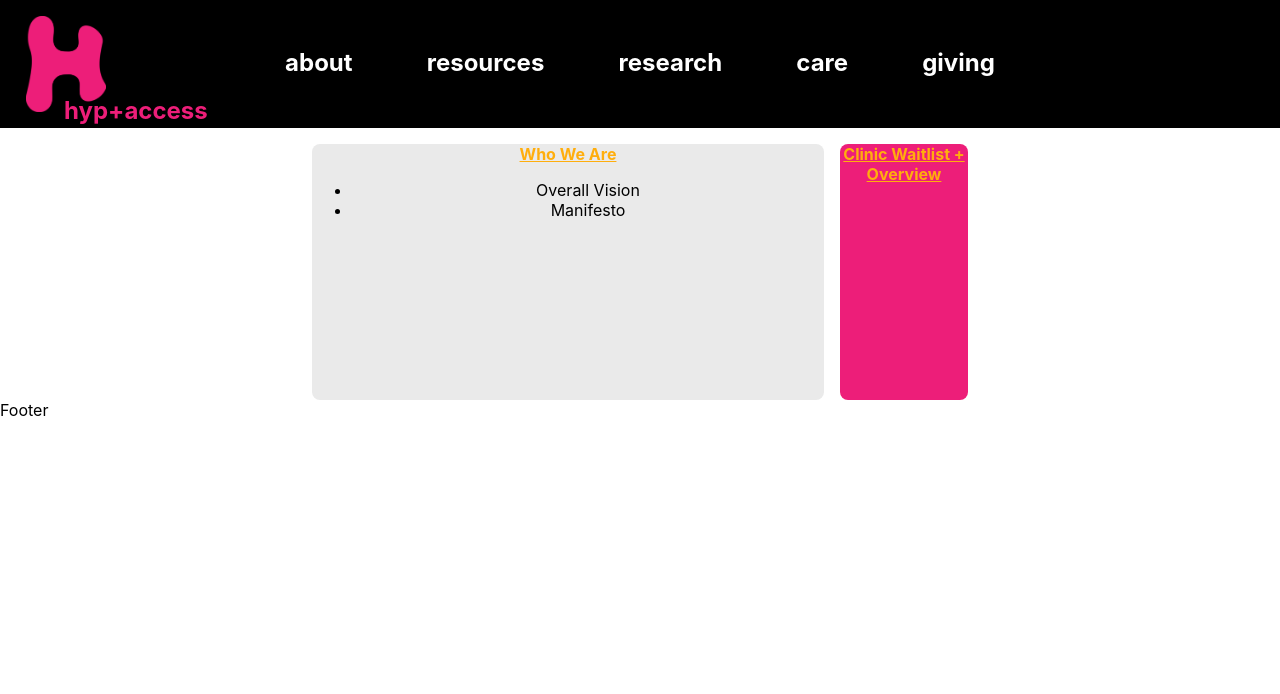
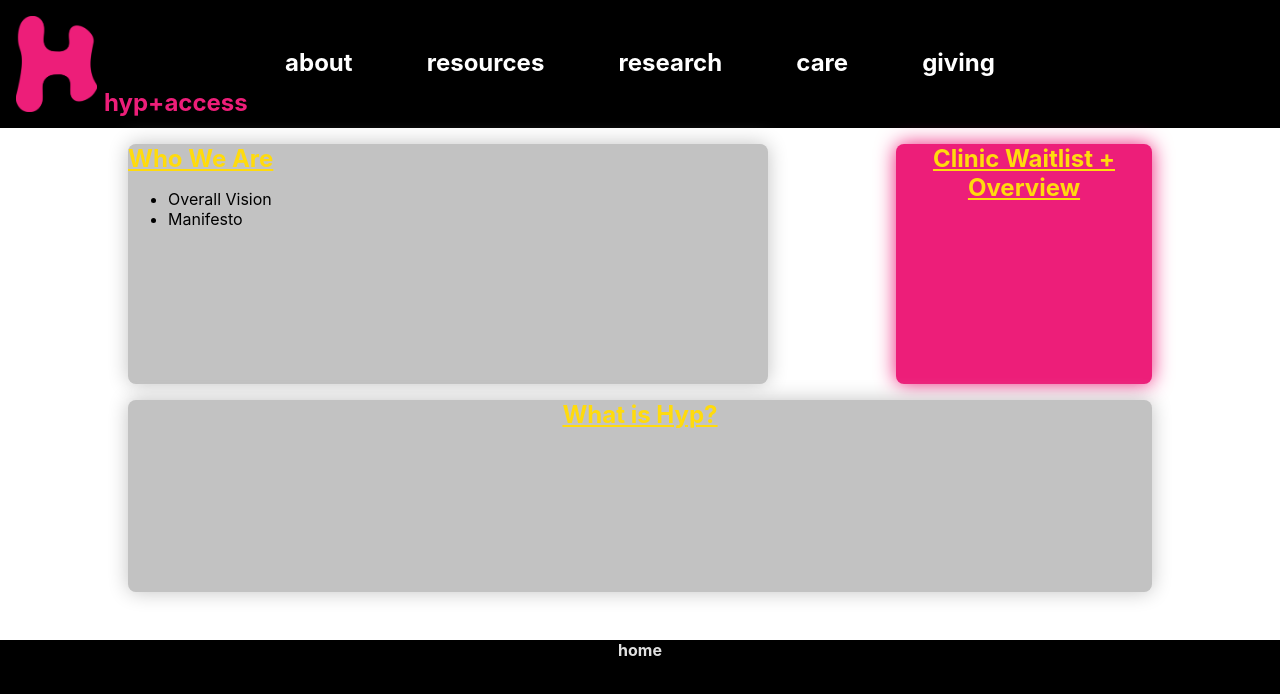
Before and after one commit to jwow1000/hyp-website, a React (Create React App) app: page / in a window 1280 px wide. Shown: the top 694 px of the page. Built offline with nearby package versions, Linux system fonts and the light colour scheme.

Commit message:
fix position issues in nav bar, place footer at true bottom, format bubble positioning with absolute box

```diff
--- a/src/App.css
+++ b/src/App.css
@@ -1,7 +1,8 @@
 body {
   height: 100vh;
   margin: 0;
-  font-size: 1rem;
+  -webkit-tap-highlight-color: rgba(0,0,0,0);
+
 }
 
 /* ------------ text info bubbles used in main route pages ---------- */
@@ -12,11 +13,13 @@ body {
 }
 
 .bubbleGray {
-  background-color: #eaeaea;
+  background-color: #c2c2c2;
+  box-shadow: 0 0 20px #c2c2c2;
 }
 
 .bubblePink {
   background-color: #ed1e79;
+  box-shadow: 0 0 20px #ed1e79;
 }
 
 .bubbleRed {
@@ -25,6 +28,8 @@ body {
 }
 
 .linkYellow {
-  color: #ffae0d;
+  color: #ffdb0d;
   font-weight: bold;
+  font-size: 1.5rem;
+  /* text-shadow: 0 0 20px #ffdb0d ; */
 }
--- a/src/components/Footer/Footer.css
+++ b/src/components/Footer/Footer.css
@@ -0,0 +1,21 @@
+#container-Footer {
+    position: absolute;
+    bottom: 0%;
+    background-color: black;
+    height: 10rem;
+    width: 100vw;
+    display: flex;
+    flex-flow: column;
+    align-items: center;
+}
+
+.info-Footer {
+    color: #e0e0e0;
+}
+
+.navLinks-Footer {
+    color: #e0e0e0;
+    font-size: 1rem;
+    font-weight: bold;
+    text-decoration: none;
+}
--- a/src/components/Footer/Footer.jsx
+++ b/src/components/Footer/Footer.jsx
@@ -1,8 +1,19 @@
-import React from 'react'
+import { NavLink } from "react-router-dom";
+import './Footer.css';
 
 function Footer() {
+
+
   return (
-    <div>Footer</div>
+    <div id='container-Footer'>
+      <NavLink
+        className='navLinks-Footer'
+        to='/'
+      >
+        home
+      </NavLink>
+
+    </div>
   )
 }
 
--- a/src/components/Nav/Nav.css
+++ b/src/components/Nav/Nav.css
@@ -1,29 +1,3 @@
-.link-Nav {
-  color: white;
-  font-size: 1.5em;
-  font-weight: bold;
-  text-decoration: none;
-
-}
-
-.active-Nav {
-  color: #ed1e79;
-  font-size: 1.5em;
-  font-weight: bold;
-  text-decoration: none;
-}
-
-#logoLabel-Nav{
-    position: fixed;
-    margin: 6rem 3rem 0rem 4rem;
-}
-
-
-#navLogo-Nav {
-    height: 6rem;
-    margin: 1rem 0 1rem 0;
-}
-
 #background-Nav {
   margin: 0 0 1rem 0;
   background-color: black;
@@ -32,25 +6,56 @@
 }
 
 #navContainer-Nav {
+  position: relative;
+  z-index: 0;
   width: 45vw;
   height: 8rem;
   padding: 0rem 0rem 0rem 55vw;
 
   display: flex;
-  flex-flow: column wrap;
-  gap: 1rem;
+  flex-flow: column;
+  gap: 0.25rem;
 
-  justify-content: space-around;
-  align-items: start;
-
-  /* transform: translateY(-50%); */
-  /* justify-content:space-between; */
+  justify-content: center;
+  align-items: center;
+}
+/* -- logo div container ---- */
+#homeLogo-Nav{
+  position: absolute;
+  top: 1rem;
+  left: 1rem;
 }
 
-#home-Nav {
-  position: fixed;
-  left: 2%;
+#logoImg-Nav {
+  height: 6rem;
 }
+
+#logoLabel-Nav {
+  position: absolute;
+  top: 5.5rem;
+  left: 6.5rem;
+  display: block;
+  width: 5rem;
+  font-size: 1rem;
+}
+
+.link-Nav {
+  z-index: 1;
+  color: white;
+  font-size: 0.95rem;
+  font-weight: bold;
+  text-decoration: none;
+
+}
+
+.active-Nav {
+  z-index: 1;
+  color: #ed1e79;
+  font-size: 1.5em;
+  font-weight: bold;
+  text-decoration: none;
+}
+
 
 /* -------------------- media queries ------------------- */
 /* ---------- scale up for tablet ---------- */
@@ -66,11 +71,7 @@
 
     justify-content: space-around;
     align-items: start;
-
-
   }
-
-
 }
 
 /* ---------- scale up for laptops and monitors ---------- */
@@ -86,7 +87,14 @@
 
     justify-content: space-around;
     align-items: start;
+  }
+
+  .link-Nav {
+    font-size: 1.5rem;
+  }
+  #logoLabel-Nav {
+    font-size: 1.5rem;
+  }
 
 
 }
-}
--- a/src/components/Nav/Nav.jsx
+++ b/src/components/Nav/Nav.jsx
@@ -1,5 +1,4 @@
 import {NavLink} from 'react-router-dom';
-import { useState } from 'react';
 import "./Nav.css";
 
 
@@ -9,14 +8,14 @@ function Nav() {
   return (
     <div id="background-Nav">
       <NavLink
-        id="home-Nav"
+        id="homeLogo-Nav"
         to="/"
         className={({ isActive }) => (isActive ? 'active-Nav' : 'link-Nav')}
       >
         <img
           src="../../images/Logo_GOOEY_H_Soft2.png"
           alt="hyp access logo"
-          id="navLogo-Nav"
+          id="logoImg-Nav"
         />
       </NavLink>
 
--- a/src/screens/Home/Home.css
+++ b/src/screens/Home/Home.css
@@ -1,8 +1,10 @@
 #homeContainer-Home {
+    width: 80vw;
+    margin: 0 10vw 0 10vw ;
     display: flex;
     flex-flow: row wrap;
     gap: 1rem;
-    justify-content: center;
+    justify-content: space-between;
 
 }
 
@@ -12,18 +14,19 @@
 }
 
 #whoWeAre-Home {
-    width: 40vw;
-    height: 20vw;
+    text-align: left;
+    width: 50vw;
+    height: 15rem;
 }
 
 #clinicPink-Home {
     background-color: #ed1e79;
-    width: 10vw;
-    height: 20vw;
+    width: 20vw;
+    height: 15rem;
 
 }
 
-Link {
-   color: #fff2cd;
-
+#whatIsHyp-Home {
+    width: 81vw;
+    height: 12rem;
 }
--- a/src/screens/Home/Home.jsx
+++ b/src/screens/Home/Home.jsx
@@ -17,6 +17,10 @@ function Home() {
         <div className='bubble bubblePink' id="clinicPink-Home">
           <Link className="linkYellow"> Clinic Waitlist + Overview </Link>
         </div>
+
+        <div className='bubble bubbleGray' id="whatIsHyp-Home">
+          <Link className="linkYellow"> What is Hyp? </Link>
+        </div>
     </div>
 
   )
```
Lines whose indentation alone changed are shown as unchanged.
